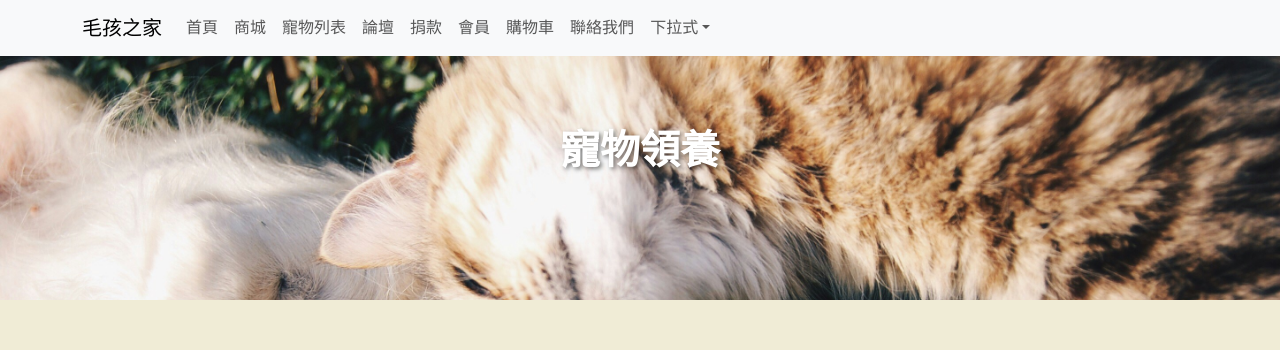
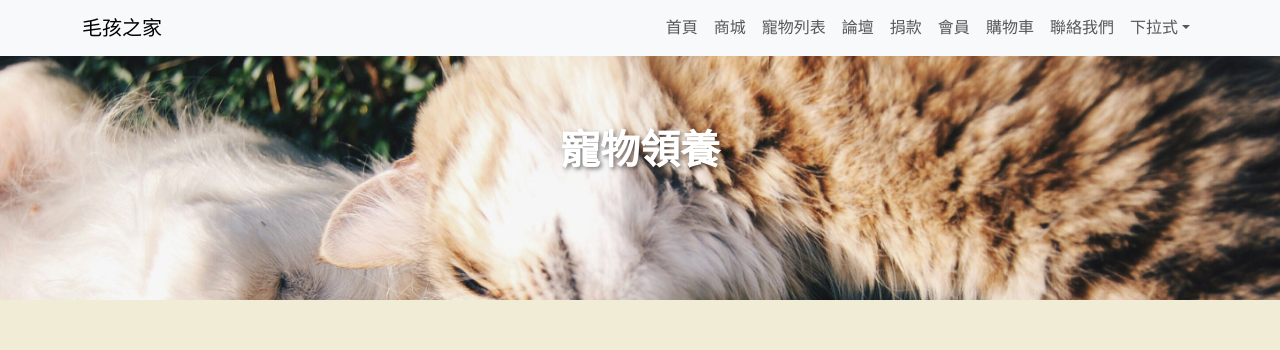
Before and after one commit to renh252/final, a Next.js app: page /pets in a window 1280 px wide. Shown: the top 350 px of the page. Built offline with nearby package versions, Linux system fonts and the light colour scheme; a web font is replaced by a local one.

Commit message:
導覽列排版/footer修正

```diff
--- a/app/_components/footer.module.css
+++ b/app/_components/footer.module.css
@@ -3,8 +3,9 @@
   width: 100%;
   color: white;
   margin: 0;
-  /* position: fixed; */
-  /* bottom: 0; */
+  /* position: absolute; */
+  bottom: 0;
+  left: 0;
 }
 
 .footer_container {
@@ -14,7 +15,6 @@
   padding: 10px 100px;
   font-size: 12px;
   letter-spacing: 2px;
-
 }
 
 .ul {
@@ -22,6 +22,5 @@
   list-style: none;
   display: flex;
   flex-direction: column;
-  /* align-items: center; 讓內容置中 */
   gap: 5px; /* 增加間距 */
 }
--- a/app/_components/menubar.js
+++ b/app/_components/menubar.js
@@ -42,7 +42,7 @@ export default function Menubar() {
           <Navbar.Brand href="/">毛孩之家</Navbar.Brand>
           <Navbar.Toggle aria-controls="basic-navbar-nav" />
           <Navbar.Collapse id="basic-navbar-nav">
-            <Nav className="me-auto">
+            <Nav className="ms-auto">
               <Nav.Link href="/">首頁</Nav.Link>
               <Nav.Link href="/shop">商城</Nav.Link>
               <Nav.Link href="/pets">寵物列表</Nav.Link>
--- a/app/layout.js
+++ b/app/layout.js
@@ -23,10 +23,12 @@ export default function RootLayout({ children }) {
           'background-color': 'rgba(240, 236, 214, 1)',
           display: 'flex',
           'flex-direction': 'column',
+          minHeight: '100vh', // 確保 body 佔滿整個視窗
         }}
       >
         <Menubar />
-        {children}
+        {/* 設置 children 為 flex: 1 以讓它填滿剩餘的空間 */}
+        <div style={{ flex: 1 }}>{children}</div>
         <Footer />
       </body>
     </html>
```
